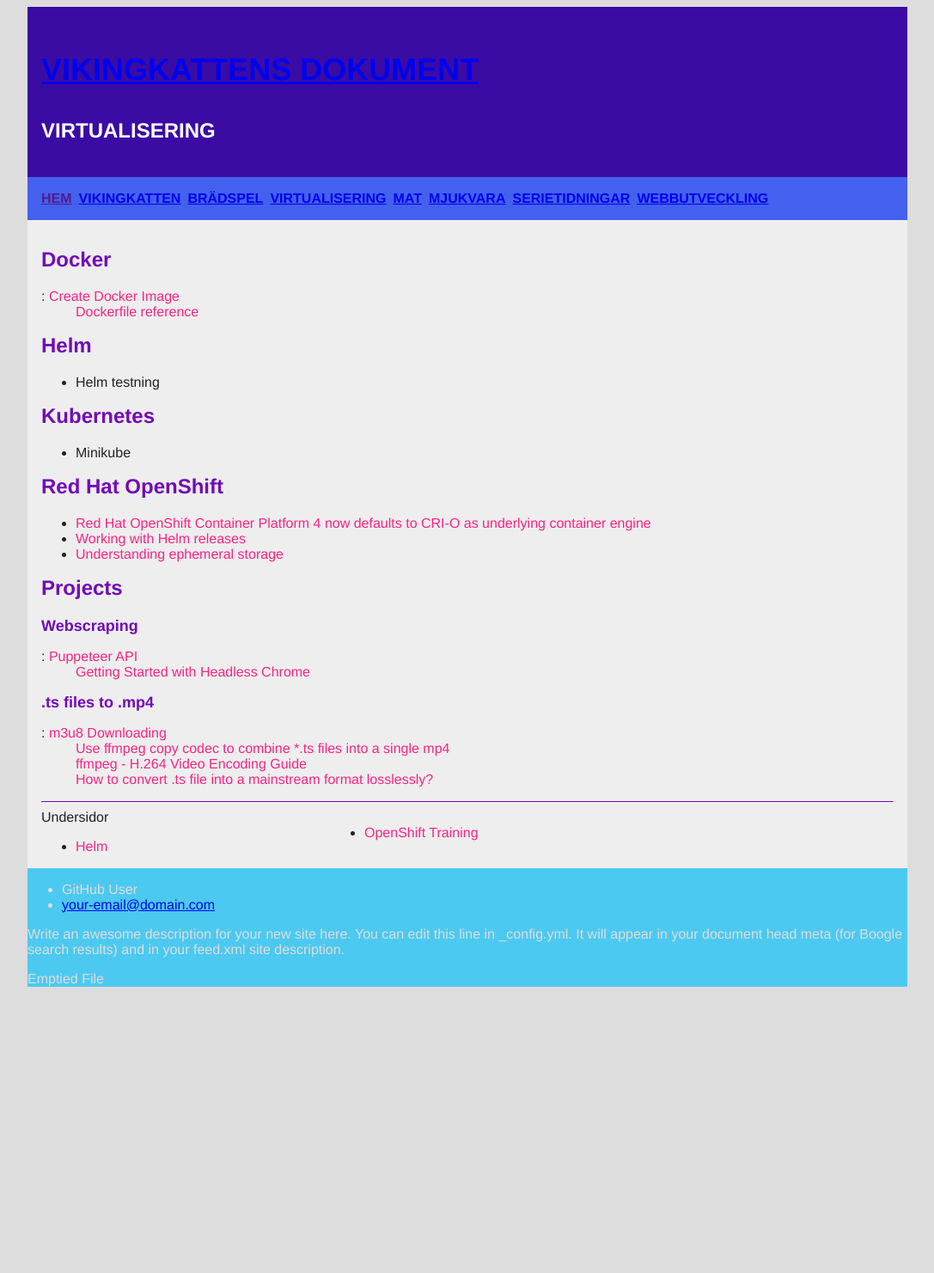
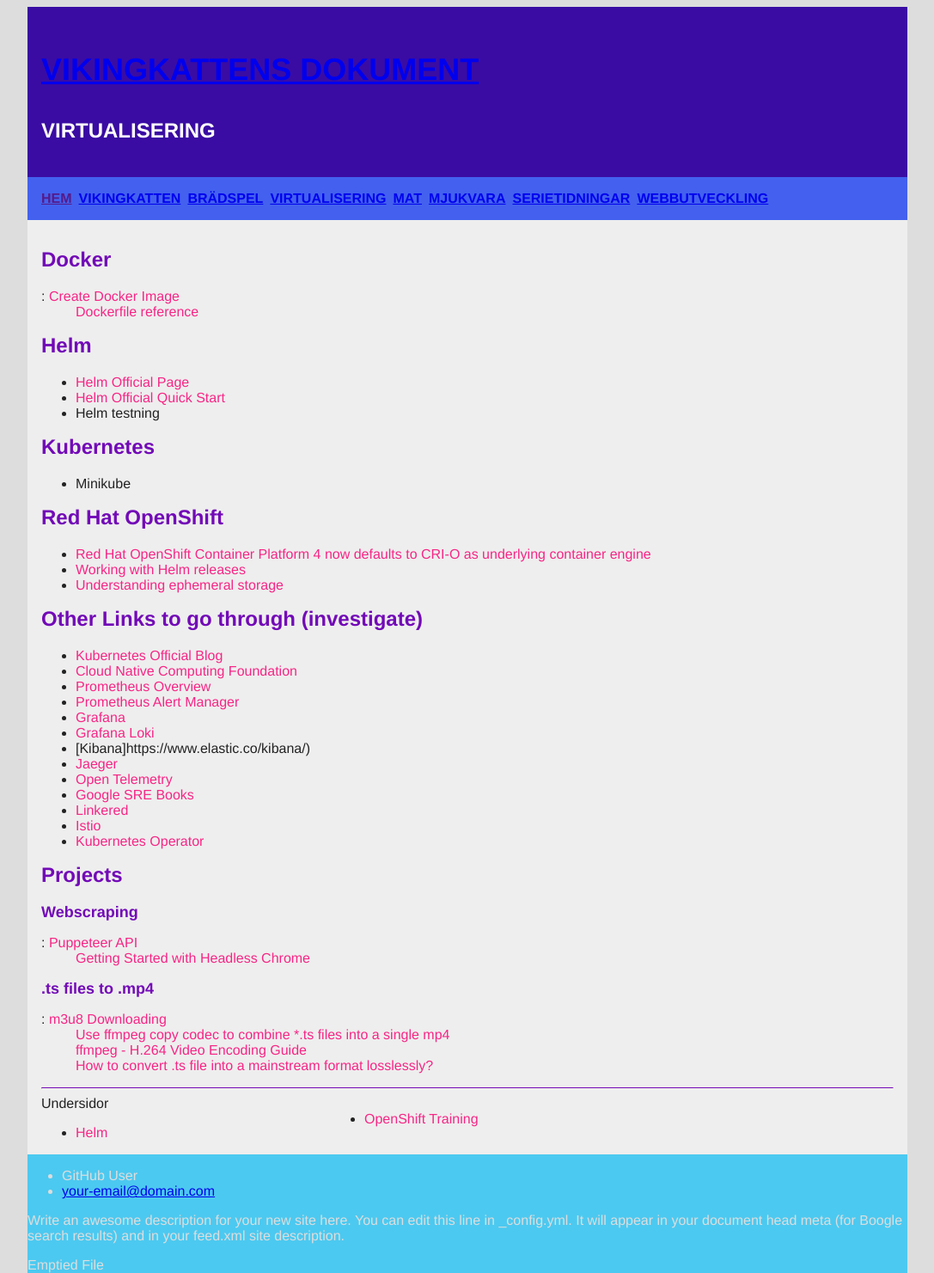
Before and after one commit to viking-cat/dokument, a Jekyll site: the page built from page/virtualisering/index.md, in a window 1280 px wide. Shown: the whole page at 86% size, without its empty margins (96-1183 px from the left). Built offline with Jekyll 4.4.1, drawn with Linux system fonts in a browser that asks for light colours; before the commit the page ends 1148 px from its top, so only the background shows below that.

Commit message:
More Info

```diff
--- a/page/virtualisering/index.md
+++ b/page/virtualisering/index.md
@@ -10,6 +10,8 @@
 : [Dockerfile reference](https://docs.docker.com/engine/reference/builder/)
 
 # Helm
+* [Helm Official Page](https://helm.sh/)
+* [Helm Official Quick Start](https://helm.sh/docs/intro/quickstart/)
 * Helm testning
 
 # Kubernetes
@@ -19,6 +21,21 @@
 * [Red Hat OpenShift Container Platform 4 now defaults to CRI-O as underlying container engine](https://www.redhat.com/en/blog/red-hat-openshift-container-platform-4-now-defaults-cri-o-underlying-container-engine)
 * [Working with Helm releases](https://docs.openshift.com/container-platform/4.10/applications/working_with_helm_charts/odc-working-with-helm-releases.html)
 * [Understanding ephemeral storage](https://docs.openshift.com/container-platform/4.6/storage/understanding-ephemeral-storage.html)
+
+# Other Links to go through (investigate)
+* [Kubernetes Official Blog](https://kubernetes.io/blog/)
+* [Cloud Native Computing Foundation](https://www.youtube.com/c/cloudnativefdn)
+* [Prometheus Overview](https://prometheus.io/docs/introduction/overview/)
+* [Prometheus Alert Manager](https://prometheus.io/docs/alerting/latest/alertmanager/)
+* [Grafana](https://grafana.com/)
+* [Grafana Loki](https://grafana.com/oss/loki/)
+* [Kibana]https://www.elastic.co/kibana/)
+* [Jaeger](https://www.jaegertracing.io/)
+* [Open Telemetry](https://opentelemetry.io/)
+* [Google SRE Books](https://sre.google/books/)
+* [Linkered](https://linkerd.io/)
+* [Istio](https://istio.io/latest/)
+* [Kubernetes Operator](https://kubernetes.io/docs/concepts/extend-kubernetes/operator/)
 
 # Projects
 
```
Also changed, not shown: page/mjukvara/linux.md (+1 -1 lines).
